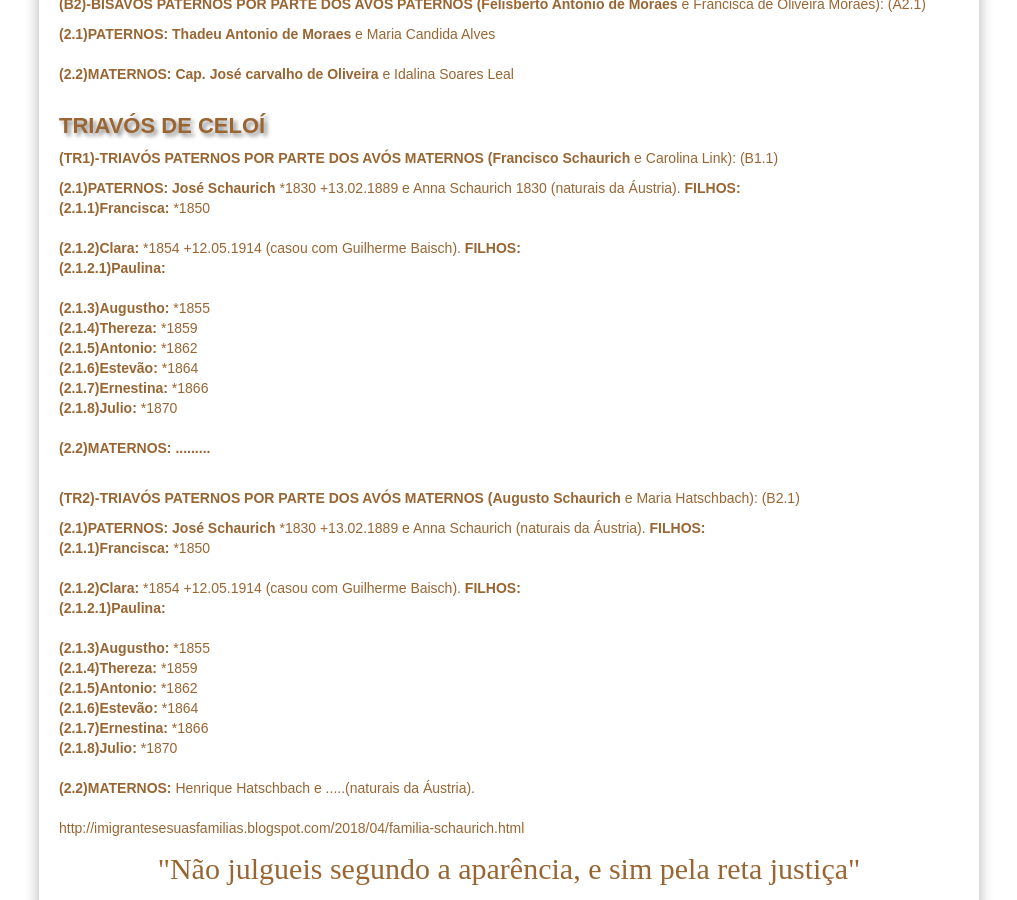
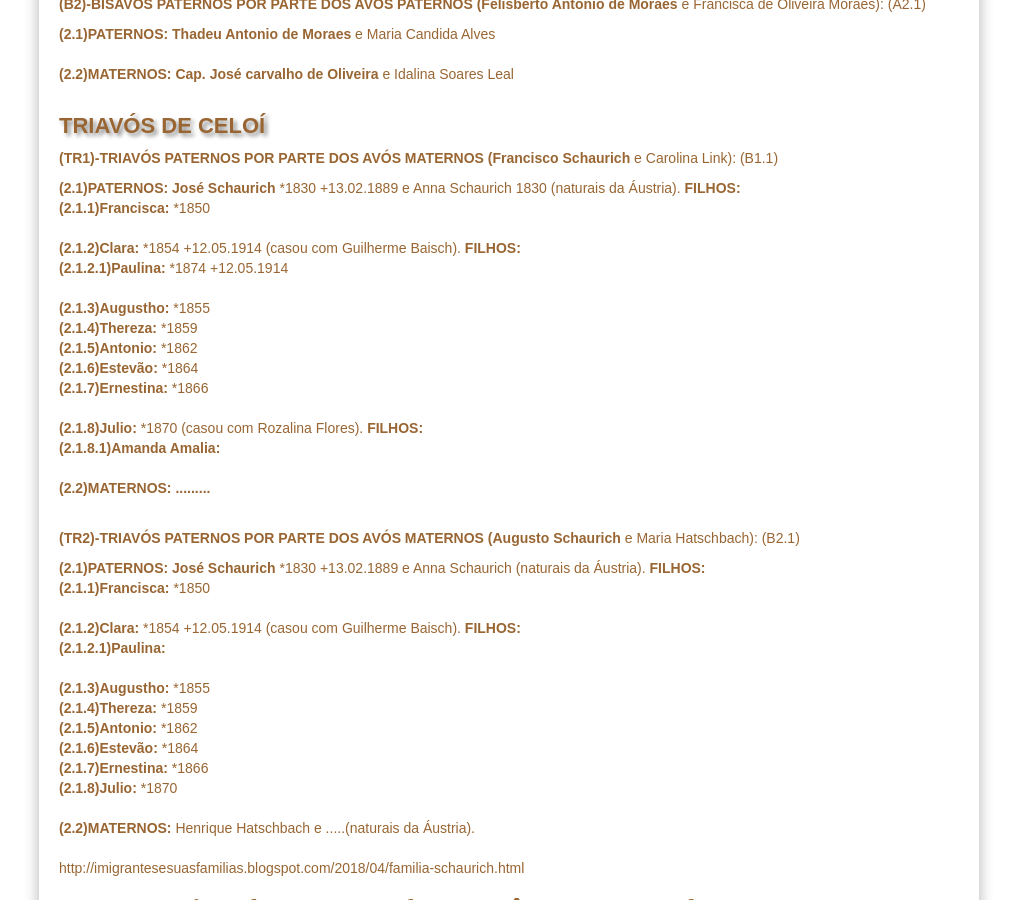
Before and after one commit to claudiovargas1955/claudiovargas1955.github.io, a Jekyll site: the page built from _pages/familia-schaurich.html, in a window 1280 px wide and 900 px high, scrolled down 2703 px. Shown: the whole window, without its empty margins (131-1148 px from the left). Built offline with Jekyll 4.4.1, drawn with Linux system fonts in a browser that asks for light colours; some web fonts are replaced.

Commit message:
Update familia-schaurich.html

```diff
--- a/_pages/familia-schaurich.html
+++ b/_pages/familia-schaurich.html
@@ -292,17 +292,18 @@ Ortiz  avós maternos: José da Silva Moura e Francisca Vargas de Moura RC-83).
     <b>(2.1.1)Francisca: </b>*1850 <br><br>
 
     <b>(2.1.2)Clara: </b>*1854 +12.05.1914 (casou com Guilherme Baisch). <b>FILHOS: </b><br>
-    <b>(2.1.2.1)Paulina: </b><br><br>
+    <b>(2.1.2.1)Paulina: </b>*1874 +12.05.1914 <br><br>
 
     <b>(2.1.3)Augustho: </b>*1855 <br>
     <b>(2.1.4)Thereza: </b>*1859 <br>
     <b>(2.1.5)Antonio: </b>*1862 <br>
     <b>(2.1.6)Estevão: </b>*1864 <br>
-    <b>(2.1.7)Ernestina: </b>*1866 <br>
-    <b>(2.1.8)Julio:  </b>*1870 <br><br>
+    <b>(2.1.7)Ernestina: </b>*1866 <br><br>
 
+    <b>(2.1.8)Julio:  </b>*1870 (casou com Rozalina Flores). <b>FILHOS: </b><br>
+    <b>(2.1.8.1)Amanda Amalia: </b><br><br>
 
- <b>(2.2)MATERNOS: .........</b><br><br>
+<b>(2.2)MATERNOS: .........</b><br><br>
 
 <p><b>(TR2)-TRIAVÓS PATERNOS POR PARTE DOS AVÓS MATERNOS (Augusto Schaurich </b>e Maria Hatschbach): (B2.1)
 <p><b>(2.1)PATERNOS: José Schaurich </b>*1830 +13.02.1889 e Anna Schaurich (naturais da Áustria). <b>FILHOS: </b><br>
```
